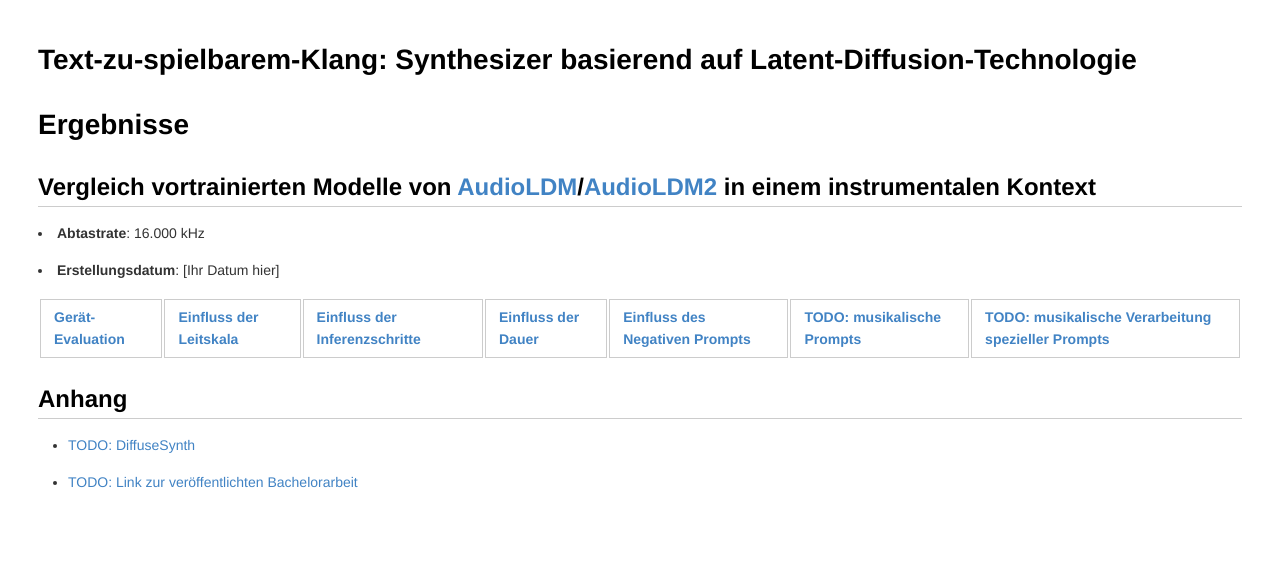
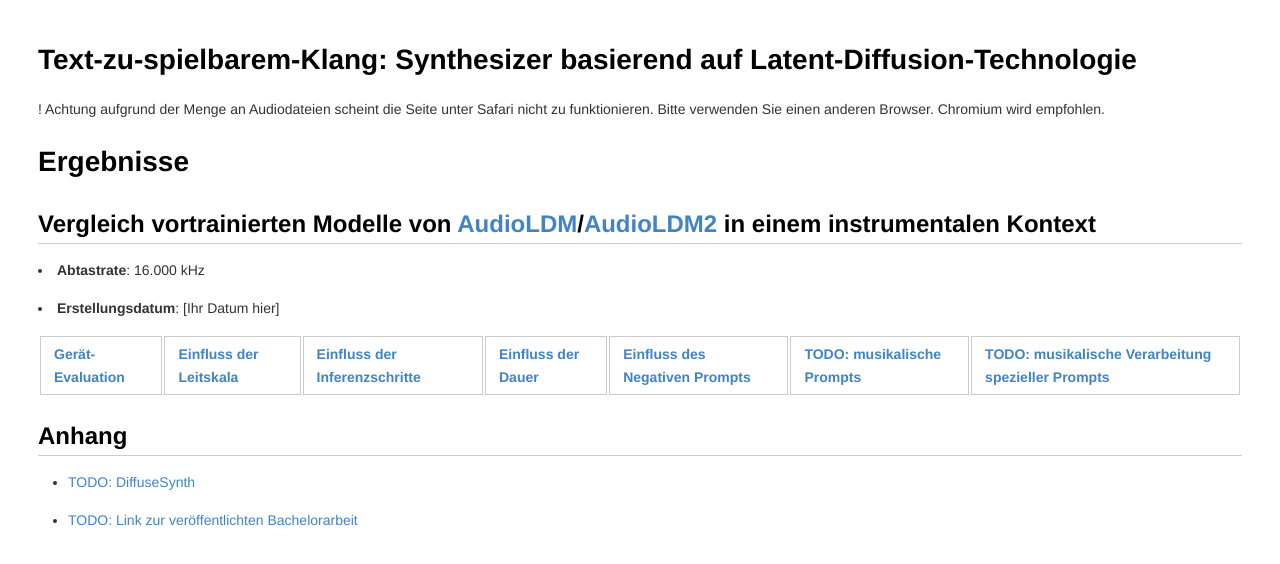
Before and after one commit to suckrowPierre/TtPS.github.io, a plain HTML site: page index.html in a window 1280 px wide. Drawn offline with Linux system fonts and the light colour scheme.

Commit message:
feat: added warning for safari

```diff
--- a/index.html
+++ b/index.html
@@ -22,6 +22,7 @@
 
 <h1>Text-zu-spielbarem-Klang: Synthesizer basierend auf Latent-Diffusion-Technologie</h1>
 
+<p>! Achtung aufgrund der Menge an Audiodateien scheint die Seite unter Safari nicht zu funktionieren. Bitte verwenden Sie einen anderen Browser. Chromium wird empfohlen.</p>
 
 <h1>Ergebnisse</h1>
 <h2 width=100%>Vergleich vortrainierten Modelle von <a href="https://audioldm.github.io/" rel="noreferrer noopener"
```
